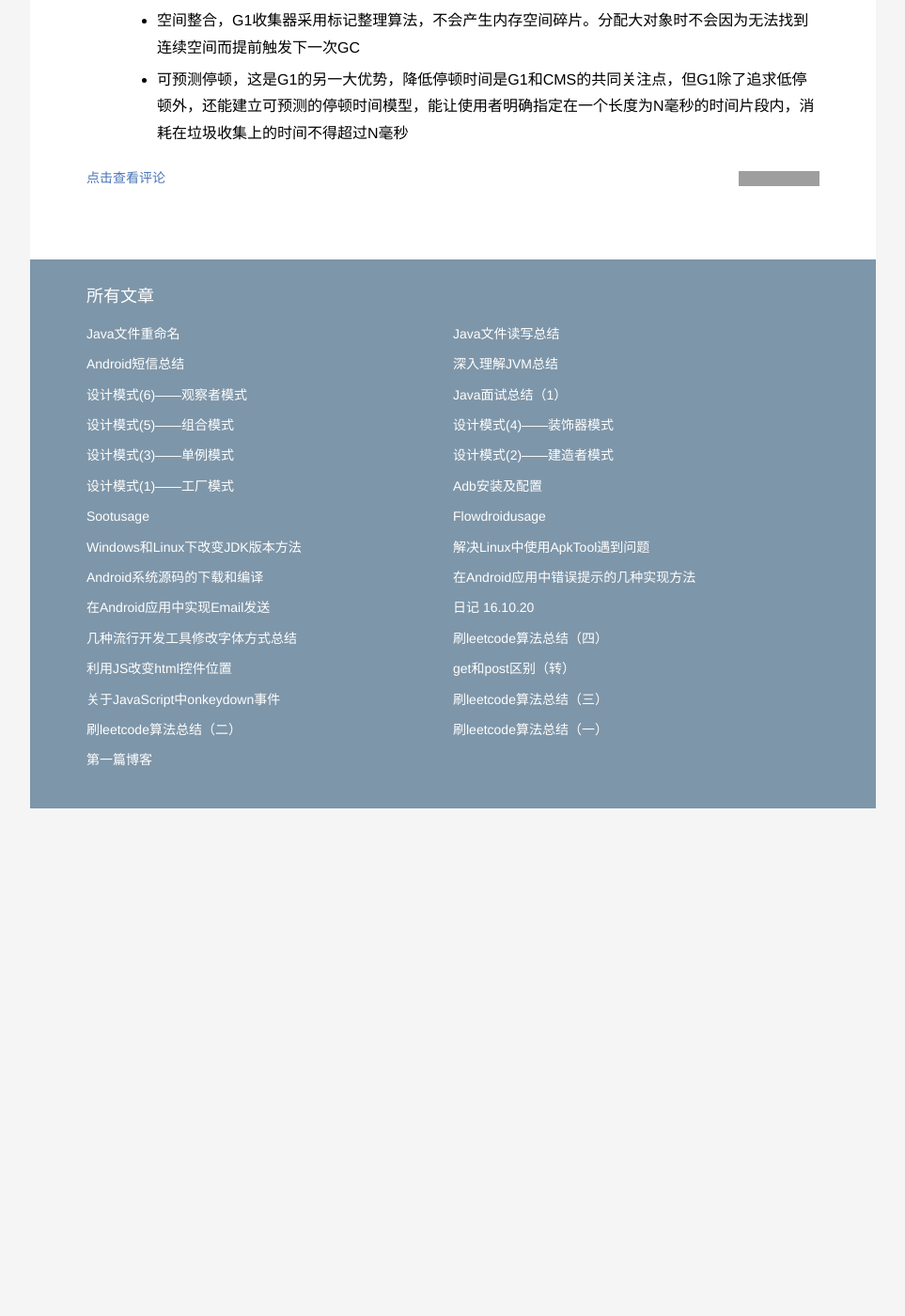
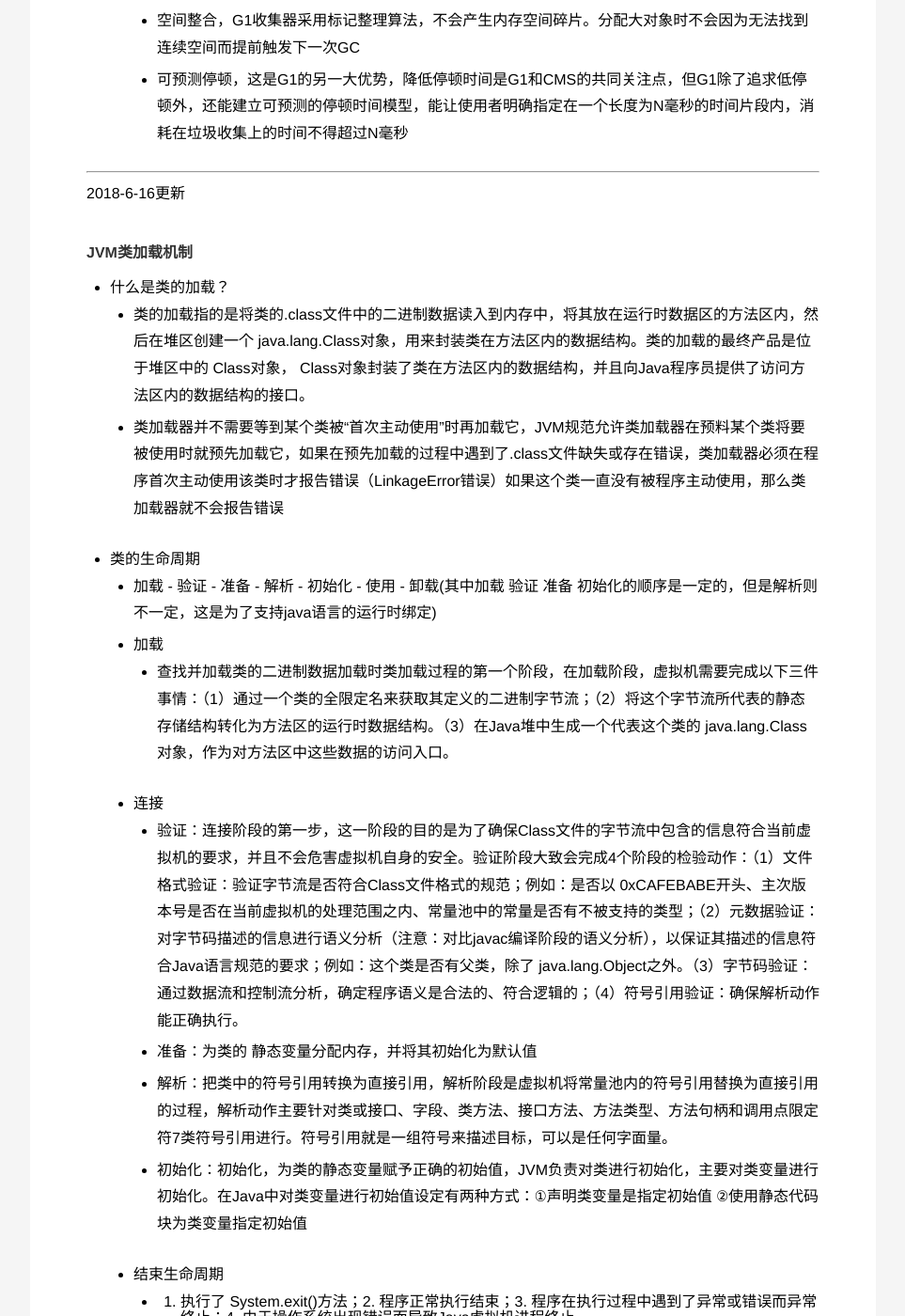
Before and after one commit to yufeiyang1995/yufeiyang1995.github.io, a Jekyll site: the page built from _posts/2018-5-19-深入理解JVM.md, in a window 1280 px wide and 1400 px high, scrolled down 5522 px. Shown: the whole window at 94% size, without its empty margins (158-1121 px from the left). Built offline with Jekyll 4.4.1, drawn with Linux system fonts in a browser that asks for light colours; before the commit the page ends 6382 px from its top, so only the background shows below that; some of the changed text lies outside the part shown; grey boxes are pictures that could not be loaded.

Commit message:
Update 2018-5-19-深入理解JVM.md

```diff
--- a/_posts/2018-5-19-深入理解JVM.md
+++ b/_posts/2018-5-19-深入理解JVM.md
@@ -159,3 +159,25 @@ public class HelloWorld{
   * G1收集器
     * **空间整合**，G1收集器采用标记整理算法，不会产生内存空间碎片。分配大对象时不会因为无法找到连续空间而提前触发下一次GC
     * **可预测停顿**，这是G1的另一大优势，降低停顿时间是G1和CMS的共同关注点，但G1除了追求低停顿外，还能建立可预测的停顿时间模型，能让使用者明确指定在一个长度为N毫秒的时间片段内，消耗在垃圾收集上的时间不得超过N毫秒
+
+---
+
+2018-6-16更新
+
+#### JVM类加载机制
+
+* 什么是类的加载？
+    * 类的加载指的是将类的.class文件中的二进制数据读入到内存中，将其放在运行时数据区的方法区内，然后在堆区创建一个 java.lang.Class对象，用来封装类在方法区内的数据结构。类的加载的最终产品是位于堆区中的 Class对象， Class对象封装了类在方法区内的数据结构，并且向Java程序员提供了访问方法区内的数据结构的接口。
+    * 类加载器并不需要等到某个类被“首次主动使用”时再加载它，JVM规范允许类加载器在预料某个类将要被使用时就预先加载它，如果在预先加载的过程中遇到了.class文件缺失或存在错误，类加载器必须在程序首次主动使用该类时才报告错误（LinkageError错误）如果这个类一直没有被程序主动使用，那么类加载器就不会报告错误
+
+* 类的生命周期
+    * 加载 - 验证 - 准备 - 解析 - 初始化 - 使用 - 卸载(其中加载 验证 准备 初始化的顺序是一定的，但是解析则不一定，这是为了支持java语言的运行时绑定)
+    * **加载**
+        * 查找并加载类的二进制数据加载时类加载过程的第一个阶段，在加载阶段，虚拟机需要完成以下三件事情：（1）通过一个类的全限定名来获取其定义的二进制字节流；（2）将这个字节流所代表的静态存储结构转化为方法区的运行时数据结构。（3）在Java堆中生成一个代表这个类的 java.lang.Class对象，作为对方法区中这些数据的访问入口。
+    * **连接**
+        * 验证：连接阶段的第一步，这一阶段的目的是为了确保Class文件的字节流中包含的信息符合当前虚拟机的要求，并且不会危害虚拟机自身的安全。验证阶段大致会完成4个阶段的检验动作：（1）文件格式验证：验证字节流是否符合Class文件格式的规范；例如：是否以 0xCAFEBABE开头、主次版本号是否在当前虚拟机的处理范围之内、常量池中的常量是否有不被支持的类型；（2）元数据验证：对字节码描述的信息进行语义分析（注意：对比javac编译阶段的语义分析），以保证其描述的信息符合Java语言规范的要求；例如：这个类是否有父类，除了 java.lang.Object之外。（3）字节码验证：通过数据流和控制流分析，确定程序语义是合法的、符合逻辑的；（4）符号引用验证：确保解析动作能正确执行。
+        * 准备：为类的 静态变量分配内存，并将其初始化为默认值
+        * 解析：把类中的符号引用转换为直接引用，解析阶段是虚拟机将常量池内的符号引用替换为直接引用的过程，解析动作主要针对类或接口、字段、类方法、接口方法、方法类型、方法句柄和调用点限定符7类符号引用进行。符号引用就是一组符号来描述目标，可以是任何字面量。
+        * 初始化：初始化，为类的静态变量赋予正确的初始值，JVM负责对类进行初始化，主要对类变量进行初始化。在Java中对类变量进行初始值设定有两种方式：①声明类变量是指定初始值 ②使用静态代码块为类变量指定初始值
+    * **结束生命周期**
+        * 1. 执行了 System.exit()方法；2. 程序正常执行结束；3. 程序在执行过程中遇到了异常或错误而异常终止；4. 由于操作系统出现错误而导致Java虚拟机进程终止
```
